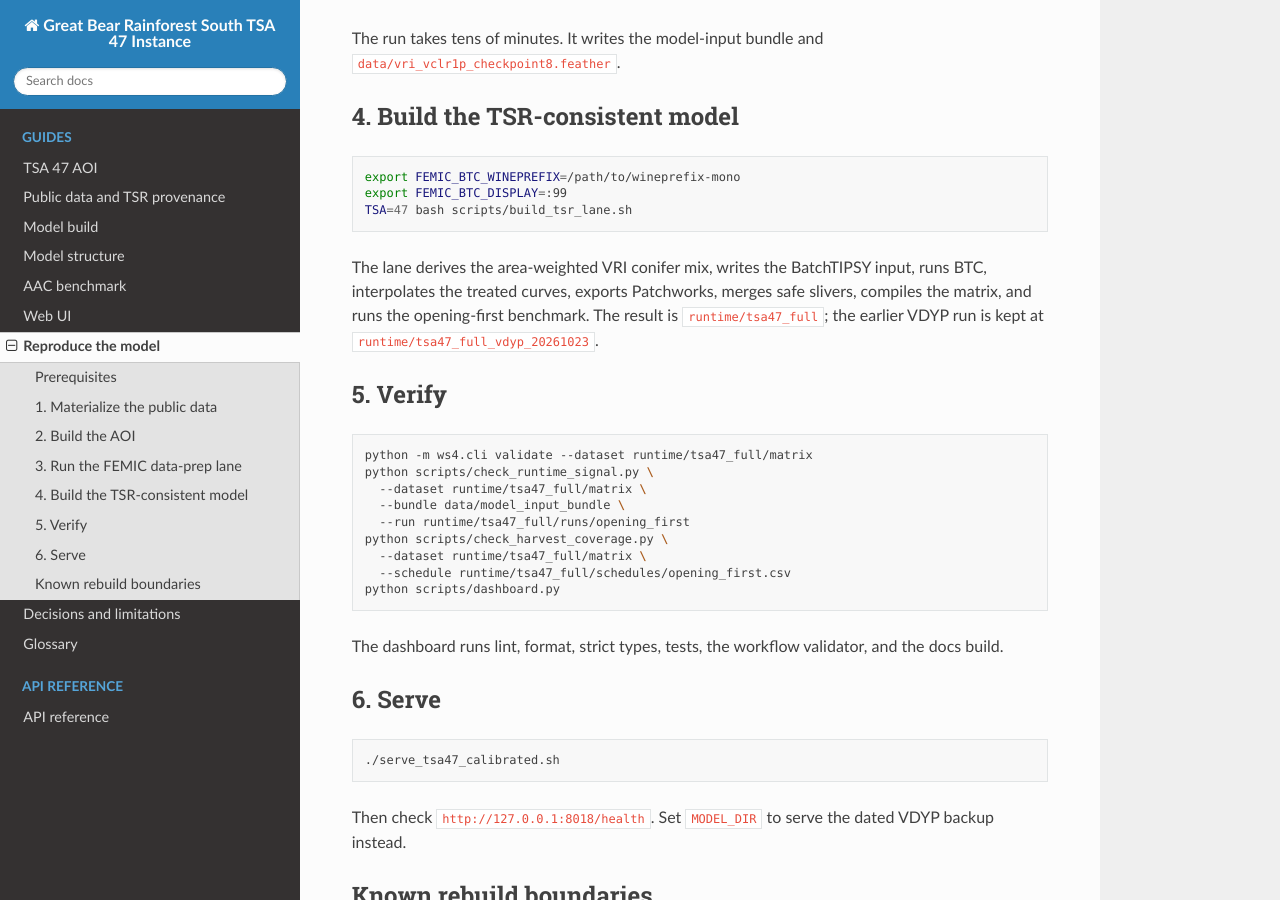
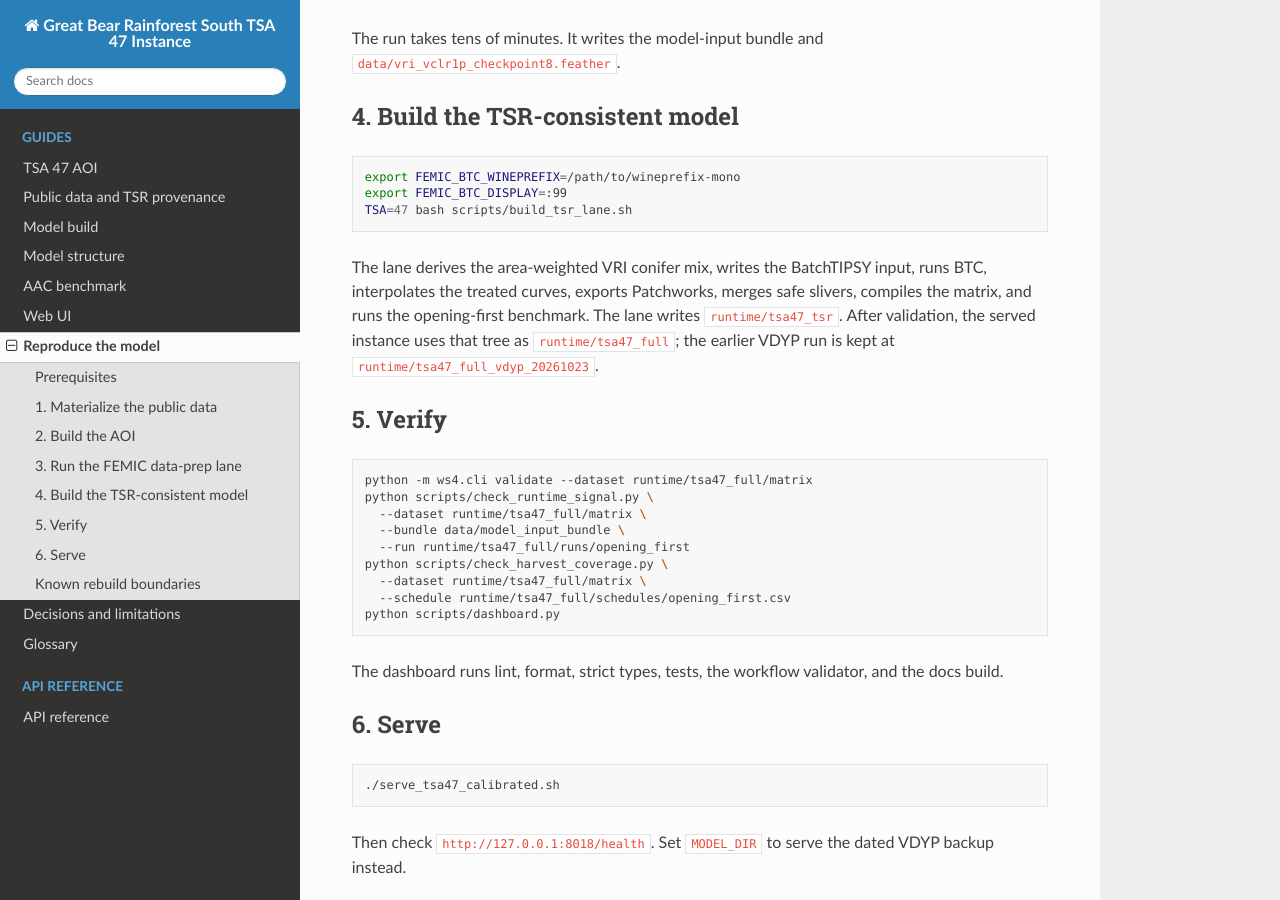
Before and after one commit to UBC-FRESH/femic-tsa47-instance, a Sphinx documentation site: the page built from docs/reproduce.rst, in a window 1280 px wide and 900 px high, scrolled down 1226 px. Built offline with Sphinx 7.4.7 and the Read the Docs theme 3.1.0, drawn with Linux system fonts in a browser that asks for light colours.

Commit message:
P1.3 document the TSR lane output path

```diff
--- a/docs/reproduce.rst
+++ b/docs/reproduce.rst
@@ -73,7 +73,8 @@ The run takes tens of minutes. It writes the model-input bundle and
 The lane derives the area-weighted VRI conifer mix, writes the BatchTIPSY
 input, runs BTC, interpolates the treated curves, exports Patchworks, merges
 safe slivers, compiles the matrix, and runs the opening-first benchmark. The
-result is ``runtime/tsa47_full``; the earlier VDYP run is kept at
+lane writes ``runtime/tsa47_tsr``. After validation, the served instance
+uses that tree as ``runtime/tsa47_full``; the earlier VDYP run is kept at
 ``runtime/tsa47_full_vdyp_20261023``.
 
 5. Verify
```
